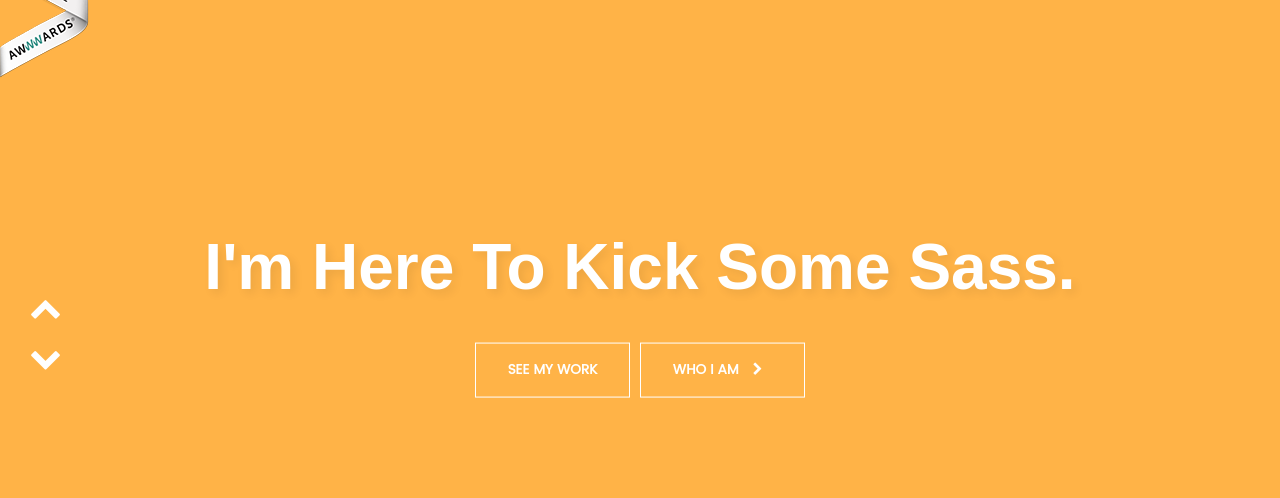
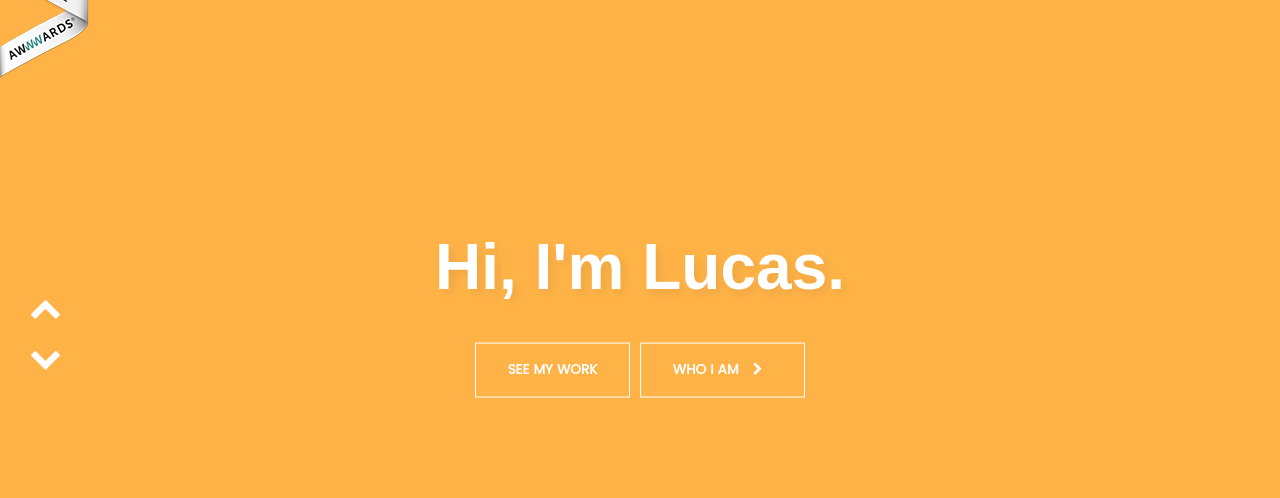
Before and after one commit to lmosele/newport, a PHP site: page / in a window 1280 px wide. Shown: the part 77-575 px from the top of the page. Run offline with PHP 8.4, Linux system fonts and the light colour scheme.

Commit message:
copy change

```diff
--- a/index.php
+++ b/index.php
@@ -30,7 +30,7 @@
 	    	<!-- main section -->
 	    	<div class="slide" data-anchor="main">
 	    		<div class="container">
-	    			<h2>I'm here to kick some Sass.</h2>
+	    			<h2>Hi, I'm Lucas.</h2>
 	    			<button class="btn ghost" onclick="$.fn.fullpage.moveSectionDown();">
 	    				See My Work
 	    			</button>
@@ -42,7 +42,6 @@
 	    	<!-- about me -->
     		<div class="slide" data-anchor="aboutme">
     			<div class="container">
-	    			<h2>Hi, I'm Lucas.</h2>
 	    			<h3>I am a UI/UX designer and developer from Brazil living and working from Boston, MA.</h3>
 	    			<div class="container small">
 		    			<a class="btn ghost full" target="_blank" href="./dist/docs/lucas-mosele-resume.pdf">Resume <i class="left fa fa-download"></i></a>
```
